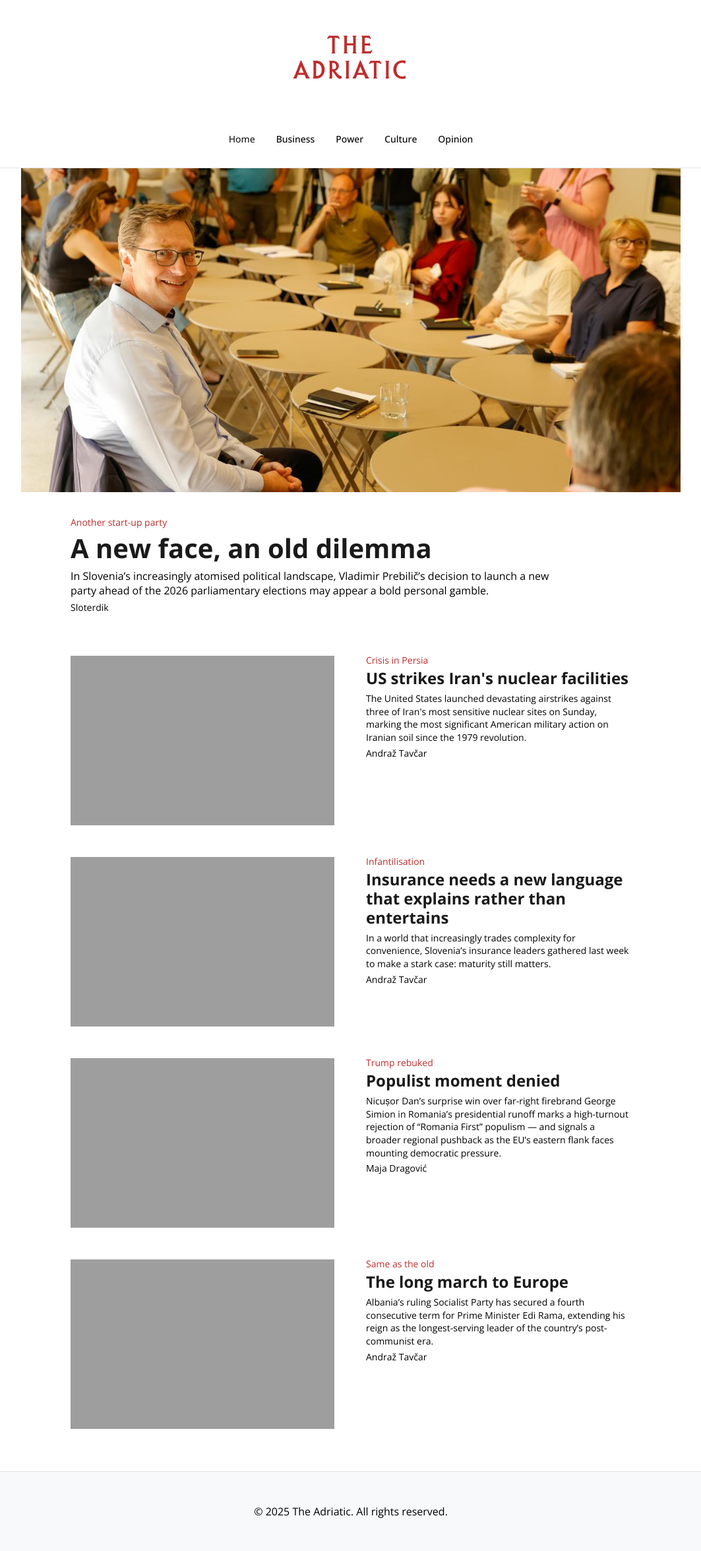
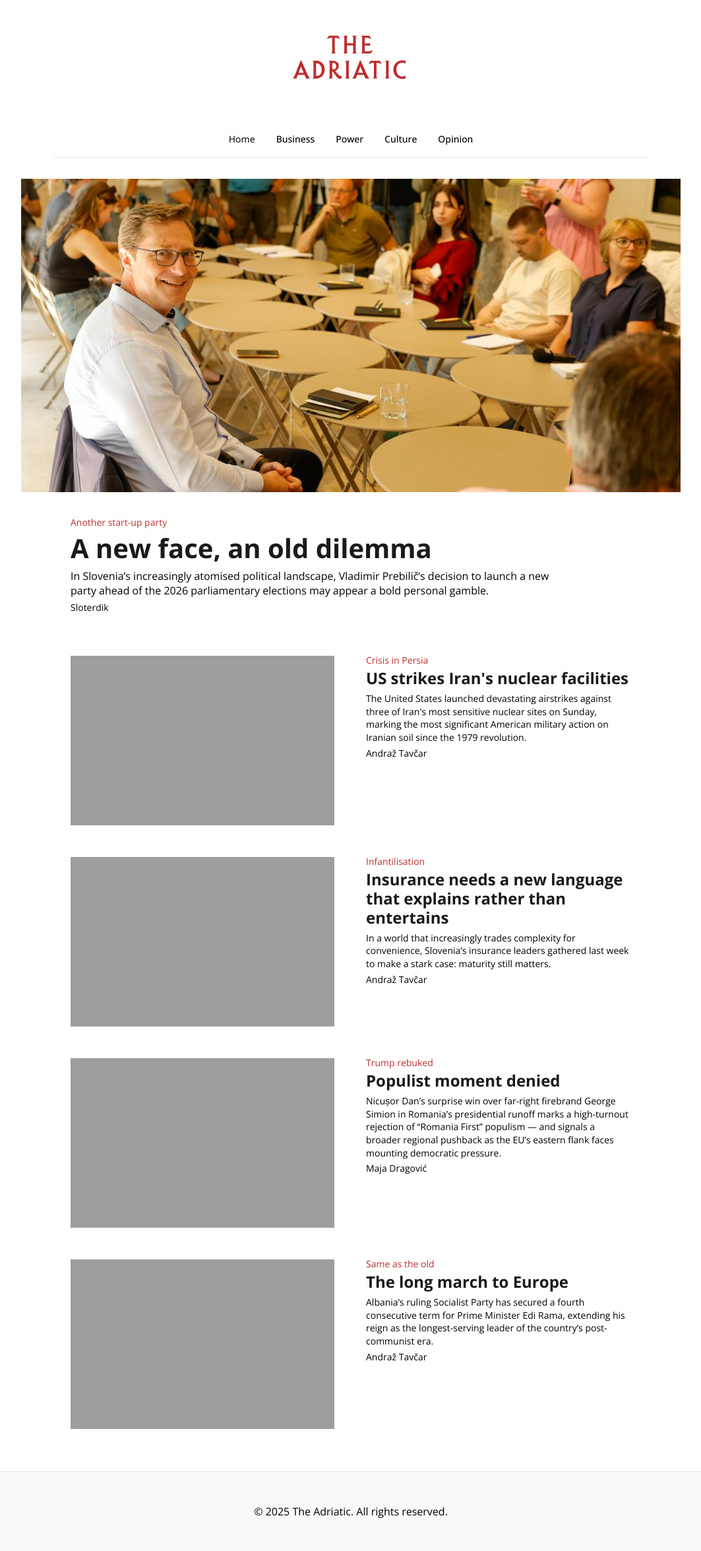
Before and after one commit to tfhoerest/azt, a Jekyll site: the page built from index.html, in a window 1280 px wide. Shown: the whole page at 66% size, without its empty margins (108-1171 px from the left). Built offline with Jekyll 4.4.1, drawn with Linux system fonts in a browser that asks for light colours; the list of posts is cut into pages by our own code.

Commit message:
Update main.css

```diff
--- a/assets/css/main.css
+++ b/assets/css/main.css
@@ -51,14 +51,17 @@
     right: 0;
     z-index: 1000;
     background: var(--z-ds-color-background-0);
-    transition: all 0.3s ease;
-    border-bottom: 1px solid var(--z-ds-color-border);
+    transition: all 0.3s cubic-bezier(0.4, 0, 0.2, 1);
+    border-bottom: none; /* No full-width border in normal state */
     padding: var(--z-ds-space-l) var(--z-ds-space-s);
+    transform: translateY(0);
 }
 
 .masthead.shrunk {
     padding: var(--z-ds-space-s) var(--z-ds-space-s);
     box-shadow: 0 2px 10px rgba(0, 0, 0, 0.1);
+    border-bottom: 1px solid var(--z-ds-color-border); /* Full-width border when shrunk */
+    transform: translateY(0);
 }
 
 .masthead-container {
@@ -68,14 +71,17 @@
     flex-direction: column;
     align-items: center;
     position: relative;
-    border-bottom: none;
-    padding-bottom: 0;
+    border-bottom: 1px solid var(--z-ds-color-border); /* Container-width border in normal state */
+    padding-bottom: var(--z-ds-space-s);
+    transition: all 0.3s cubic-bezier(0.4, 0, 0.2, 1);
 }
 
 .masthead.shrunk .masthead-container {
     flex-direction: row;
     justify-content: space-between;
     align-items: center;
+    border-bottom: none; /* Remove container border when shrunk */
+    padding-bottom: 0;
 }
 
 /* MASTHEAD SECTIONS */
@@ -85,6 +91,7 @@
     display: flex;
     align-items: center;
     min-width: 120px; /* Ensures balanced layout */
+    transition: all 0.3s cubic-bezier(0.4, 0, 0.2, 1);
 }
 
 .masthead-left {
@@ -105,7 +112,8 @@
 .masthead-right {
     opacity: 0;
     pointer-events: none;
-    transition: opacity 0.3s ease;
+    transform: translateY(-10px);
+    transition: all 0.3s cubic-bezier(0.4, 0, 0.2, 1);
 }
 
 /* SHRUNK STATE - SHOW SIDE ELEMENTS */
@@ -113,6 +121,7 @@
 .masthead.shrunk .masthead-right {
     opacity: 1;
     pointer-events: auto;
+    transform: translateY(0);
 }
 
 /* SITE TITLE RESPONSIVE BEHAVIOR */
@@ -124,9 +133,9 @@
     display: inline-flex;
     flex-direction: column;
     align-items: center;
-    transition: all 0.3s ease;
+    transition: all 0.3s cubic-bezier(0.4, 0, 0.2, 1);
     flex-shrink: 0;
-    margin-bottom: var(--z-ds-space-l); /* Space for navigation below */
+    margin-bottom: 0; /* Remove margin since container now has padding-bottom */
 }
 
 .site-title::before {
@@ -134,7 +143,7 @@
     font-size: 3rem;
     text-transform: uppercase;
     display: block;
-    transition: all 0.3s ease;
+    transition: all 0.3s cubic-bezier(0.4, 0, 0.2, 1);
 }
 
 .site-title::after {
@@ -142,14 +151,14 @@
     font-size: 3rem;
     text-transform: uppercase;
     display: block;
-    transition: all 0.3s ease;
+    transition: all 0.3s cubic-bezier(0.4, 0, 0.2, 1);
 }
 
 /* SHRUNK STATE - HORIZONTAL LAYOUT */
 .masthead.shrunk .site-title {
     flex-direction: row;
     align-items: baseline;
-    gap: 0.5rem;
+    gap: 0.25rem; /* Tighter spacing */
     margin-bottom: 0; /* Remove margin when shrunk */
 }
 
@@ -208,14 +217,18 @@
 
 /* DESKTOP NAVIGATION */
 .desktop-nav {
-    transition: opacity 0.3s ease;
+    transition: all 0.3s cubic-bezier(0.4, 0, 0.2, 1);
     width: 100%;
     text-align: center;
+    transform: translateY(0);
+    opacity: 1;
+    margin-top: var(--z-ds-space-l); /* Add margin to separate from logo */
 }
 
 .masthead.shrunk .desktop-nav {
     opacity: 0;
     pointer-events: none;
+    transform: translateY(-20px);
     position: absolute;
     visibility: hidden;
 }
@@ -444,6 +457,14 @@
         padding: var(--z-ds-space-s) var(--z-ds-space-s);
     }
 
+    .masthead-container {
+        border-bottom: 1px solid var(--z-ds-color-border); /* Keep container border on tablet */
+    }
+
+    .masthead.shrunk .masthead-container {
+        border-bottom: none; /* Remove container border when shrunk on tablet */
+    }
+
     .site-title::before,
     .site-title::after {
         font-size: 2.5rem;
@@ -457,6 +478,10 @@
 
     .main-nav {
         gap: var(--z-ds-space-m);
+    }
+
+    .desktop-nav {
+        margin-top: var(--z-ds-space-m); /* Slightly less margin on tablet */
     }
 
     .main-content {
@@ -522,6 +547,7 @@
 
     .desktop-nav {
         display: none;
+        margin-top: 0; /* Remove margin on mobile */
     }
 
     .side-panel {
```
